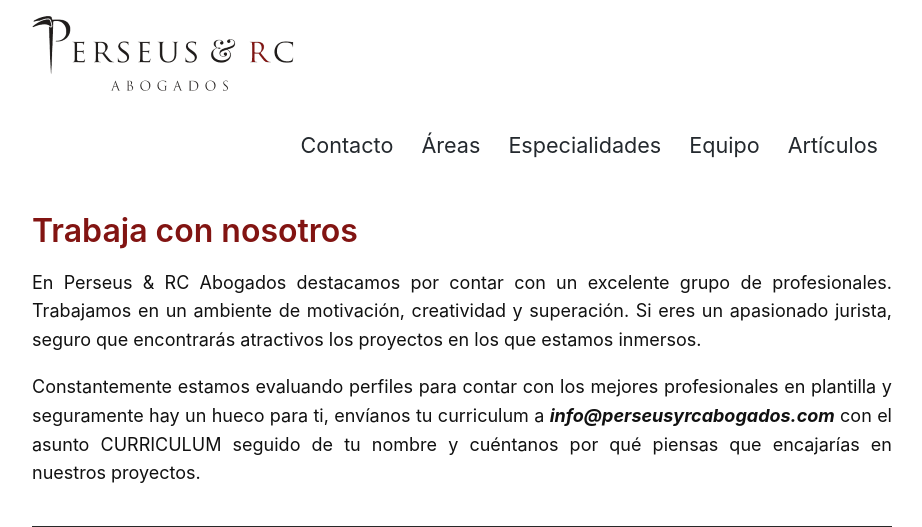
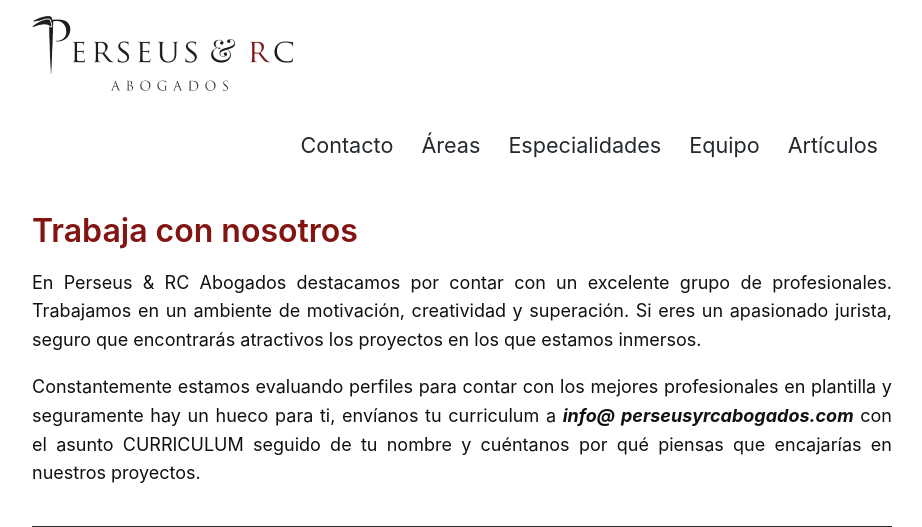
Before and after one commit to streaming10/perseusnew, a Jekyll site: the page built from trabaja-con-nosotros.md, in a window 1280 px wide, cut to the strip 0-527 px from the top of the page. Shown: the whole strip, without its empty margins (158-1080 px from the left). Built offline with Jekyll 4.4.1, drawn with Linux system fonts in a browser that asks for light colours; our own code applies the rules of GitHub Pages for plain Markdown files.

Commit message:
Update trabaja-con-nosotros.md

```diff
--- a/trabaja-con-nosotros.md
+++ b/trabaja-con-nosotros.md
@@ -2,4 +2,4 @@
 
 En Perseus & RC Abogados destacamos por contar con un excelente grupo de profesionales. Trabajamos en un ambiente de motivación, creatividad y superación. Si eres un apasionado jurista, seguro que encontrarás atractivos los proyectos en los que estamos inmersos.
 
-Constantemente estamos evaluando perfiles para contar con los mejores profesionales en plantilla y seguramente hay un hueco para ti, envíanos tu curriculum a <span class="invertirTexto"><strong><em>moc.sodagobacrysuesrep@ofni</em></strong></span> con el asunto CURRICULUM seguido de tu nombre y cuéntanos por qué piensas que encajarías en nuestros proyectos.
+Constantemente estamos evaluando perfiles para contar con los mejores profesionales en plantilla y seguramente hay un hueco para ti, envíanos tu curriculum a ***info@ perseusyrcabogados.com*** con el asunto CURRICULUM seguido de tu nombre y cuéntanos por qué piensas que encajarías en nuestros proyectos.
```
